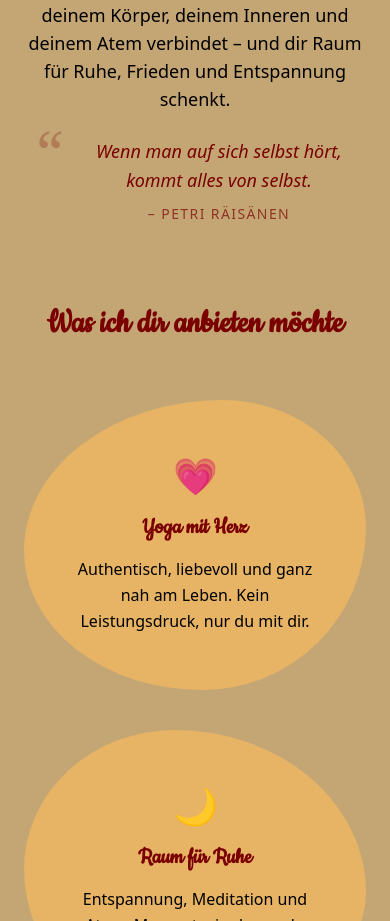
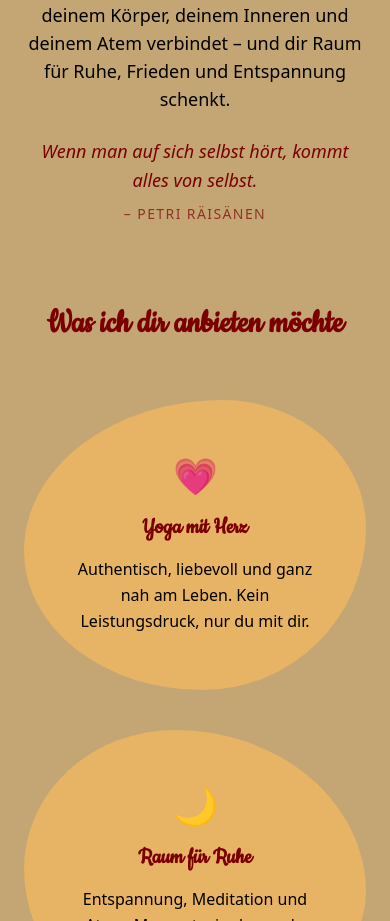
Before and after one commit to KimReuter/YogaMitHerz, a Next.js app: page / in a window 390 px wide. Shown: the part 1441-2362 px from the top of the page. Built offline with nearby package versions, Linux system fonts and the light colour scheme.

Commit message:
Center quote text on mobile by removing left padding and hiding decorative mark (#28)
Co-authored-by: Claude Sonnet 4.6 <noreply@anthropic.com>

```diff
--- a/src/app/page.tsx
+++ b/src/app/page.tsx
@@ -80,10 +80,10 @@ export default function HomePage() {
               <p className="text-lg md:text-xl mb-4">
                 Ich bin Iris und lade dich ein, gemeinsam mit mir auf der Matte deinen ganz eigenen Weg zu dir zu entdecken. Einen Weg, der dich mit deinem Körper, deinem Inneren und deinem Atem verbindet – und dir Raum für Ruhe, Frieden und Entspannung schenkt.
               </p>
-              <div className="relative mt-6 pl-12">
+              <div className="relative mt-6 md:pl-12">
                 <span
                   aria-hidden
-                  className="absolute -top-4 left-3 text-6xl leading-none text-iris-terracotta/25 font-serif select-none"
+                  className="hidden md:block absolute -top-4 left-3 text-6xl leading-none text-iris-terracotta/25 font-serif select-none"
                 >
                   &ldquo;
                 </span>
```
